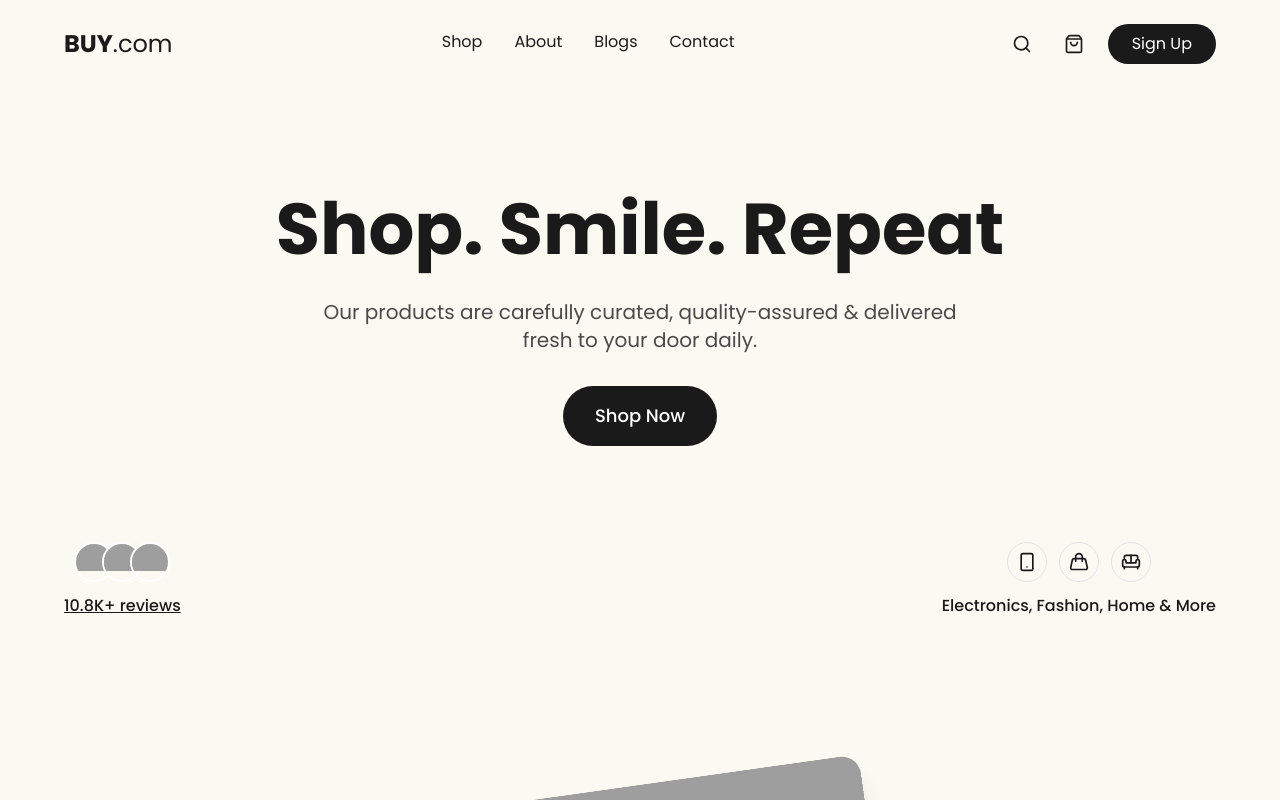
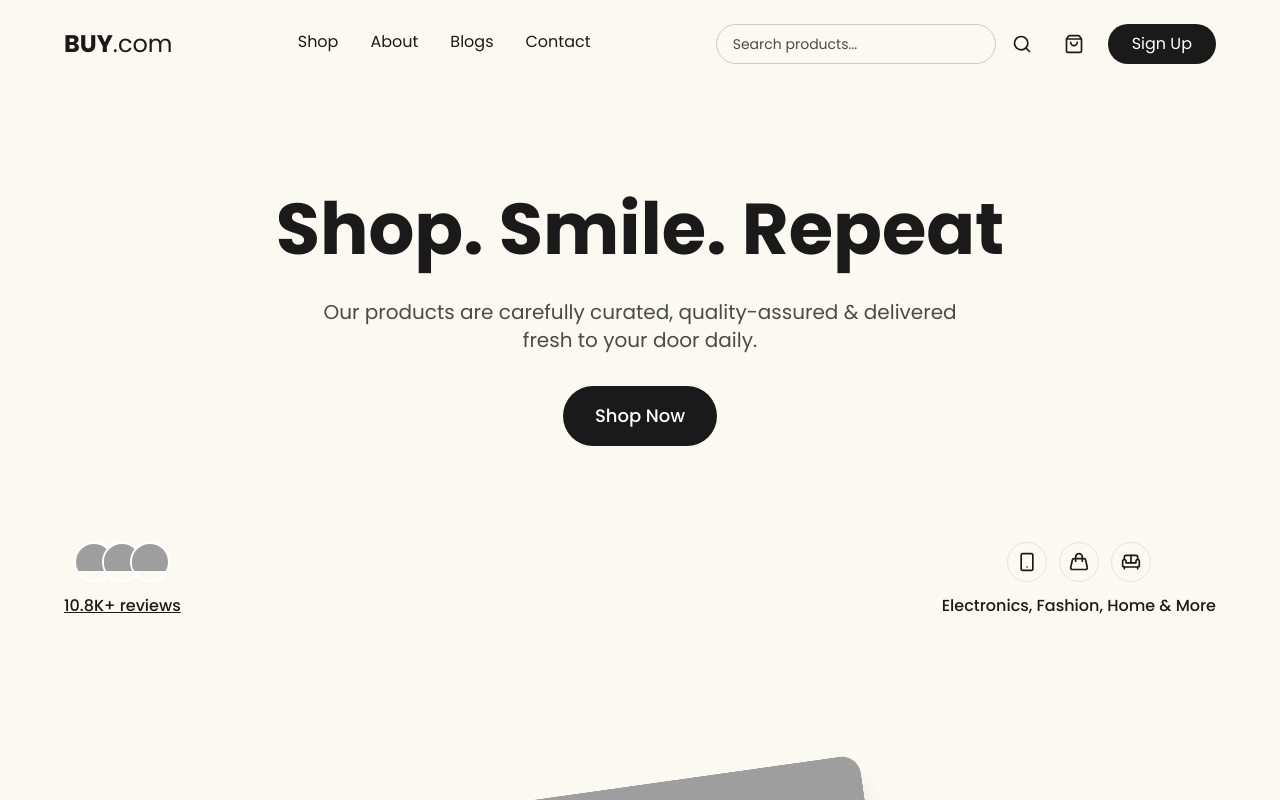
Before and after one commit to YonasWorkneh/buy.com, a Next.js app: page / in a window 1280 px wide. Both pictures are taken after a click on the button 1021 px from the left and 44 px from the top of the page. Shown: the top 800 px of the page. Built offline with nearby package versions, Linux system fonts and the light colour scheme; grey boxes are pictures that could not be loaded.

Commit message:
search bar ui

```diff
--- a/app/components/Header.tsx
+++ b/app/components/Header.tsx
@@ -1,6 +1,7 @@
 import Link from "next/link";
-import { Search, ShoppingBag } from "lucide-react";
+import { ShoppingBag } from "lucide-react";
 import Navigation from "./Navigation";
+import SearchBar from "./SearchBar";
 
 export default function Header() {
   return (
@@ -18,9 +19,7 @@ export default function Header() {
 
       {/* Right side icons and button */}
       <div className="flex items-center gap-4">
-        <button className="p-2 text-[#1a1a1a] hover:text-[#4a4a4a] transition-colors">
-          <Search size={20} />
-        </button>
+        <SearchBar />
         <button className="p-2 text-[#1a1a1a] hover:text-[#4a4a4a] transition-colors">
           <ShoppingBag size={20} />
         </button>
--- a/app/components/Navigation.tsx
+++ b/app/components/Navigation.tsx
@@ -5,9 +5,9 @@ import { usePathname } from "next/navigation";
 
 const navItems = [
   { href: "/shop", label: "Shop" },
-  { href: "/about", label: "About" },
-  { href: "/blogs", label: "Blogs" },
-  { href: "/contact", label: "Contact" },
+  { href: "/#", label: "About" },
+  { href: "/#", label: "Blogs" },
+  { href: "/#", label: "Contact" },
 ];
 
 export default function Navigation() {
--- /dev/null
+++ b/app/components/SearchBar.tsx
@@ -0,0 +1,101 @@
+"use client";
+
+import { useState, useRef, useEffect } from "react";
+import { Search, X } from "lucide-react";
+import { motion, AnimatePresence } from "framer-motion";
+
+export default function SearchBar() {
+  const [isOpen, setIsOpen] = useState(false);
+  const [searchQuery, setSearchQuery] = useState("");
+  const inputRef = useRef<HTMLInputElement>(null);
+  const containerRef = useRef<HTMLDivElement>(null);
+
+  useEffect(() => {
+    if (isOpen && inputRef.current) {
+      inputRef.current.focus();
+    }
+  }, [isOpen]);
+
+  useEffect(() => {
+    const handleClickOutside = (event: MouseEvent) => {
+      if (
+        containerRef.current &&
+        !containerRef.current.contains(event.target as Node)
+      ) {
+        setIsOpen(false);
+        setSearchQuery("");
+      }
+    };
+
+    if (isOpen) {
+      document.addEventListener("mousedown", handleClickOutside);
+    }
+
+    return () => {
+      document.removeEventListener("mousedown", handleClickOutside);
+    };
+  }, [isOpen]);
+
+  const handleSearch = (e: React.FormEvent) => {
+    e.preventDefault();
+    if (searchQuery.trim()) {
+      // TODO: Implement search logic
+      console.log("Searching for:", searchQuery);
+    }
+  };
+
+  return (
+    <div ref={containerRef} className="relative flex items-center justify-end">
+      <AnimatePresence>
+        {isOpen && (
+          <motion.div
+            initial={{ width: 0, opacity: 0, x: 10 }}
+            animate={{ width: 280, opacity: 1, x: 0 }}
+            exit={{ width: 0, opacity: 0, x: 10 }}
+            transition={{ duration: 0.3, ease: [0.4, 0, 0.2, 1] }}
+            className="mr-2 overflow-hidden md:w-[320px]"
+          >
+            <form
+              onSubmit={handleSearch}
+              className="flex items-center h-10 border border-[#1a1a1a]/20 rounded-full px-4 pr-2 w-full"
+            >
+              <input
+                ref={inputRef}
+                type="text"
+                value={searchQuery}
+                onChange={(e) => setSearchQuery(e.target.value)}
+                placeholder="Search products..."
+                className="flex-1 bg-transparent border-none outline-none text-[#1a1a1a] text-sm placeholder:text-[#4a4a4a] min-w-0"
+              />
+              {searchQuery && (
+                <motion.button
+                  type="button"
+                  onClick={() => setSearchQuery("")}
+                  initial={{ opacity: 0, scale: 0 }}
+                  animate={{ opacity: 1, scale: 1 }}
+                  exit={{ opacity: 0, scale: 0 }}
+                  whileHover={{ scale: 1.2 }}
+                  whileTap={{ scale: 0.9 }}
+                  transition={{ duration: 0.2 }}
+                  className="ml-2 p-1 text-[#4a4a4a] hover:text-[#1a1a1a] transition-colors shrink-0"
+                  aria-label="Clear search"
+                >
+                  <X size={16} />
+                </motion.button>
+              )}
+            </form>
+          </motion.div>
+        )}
+      </AnimatePresence>
+      <motion.button
+        onClick={() => setIsOpen(!isOpen)}
+        whileHover={{ scale: 1.1 }}
+        whileTap={{ scale: 0.9 }}
+        className="p-2 text-[#1a1a1a] hover:text-[#4a4a4a] transition-colors shrink-0 relative z-10 cursor-pointer"
+        aria-label="Search"
+      >
+        <Search size={20} />
+      </motion.button>
+    </div>
+  );
+}
```
